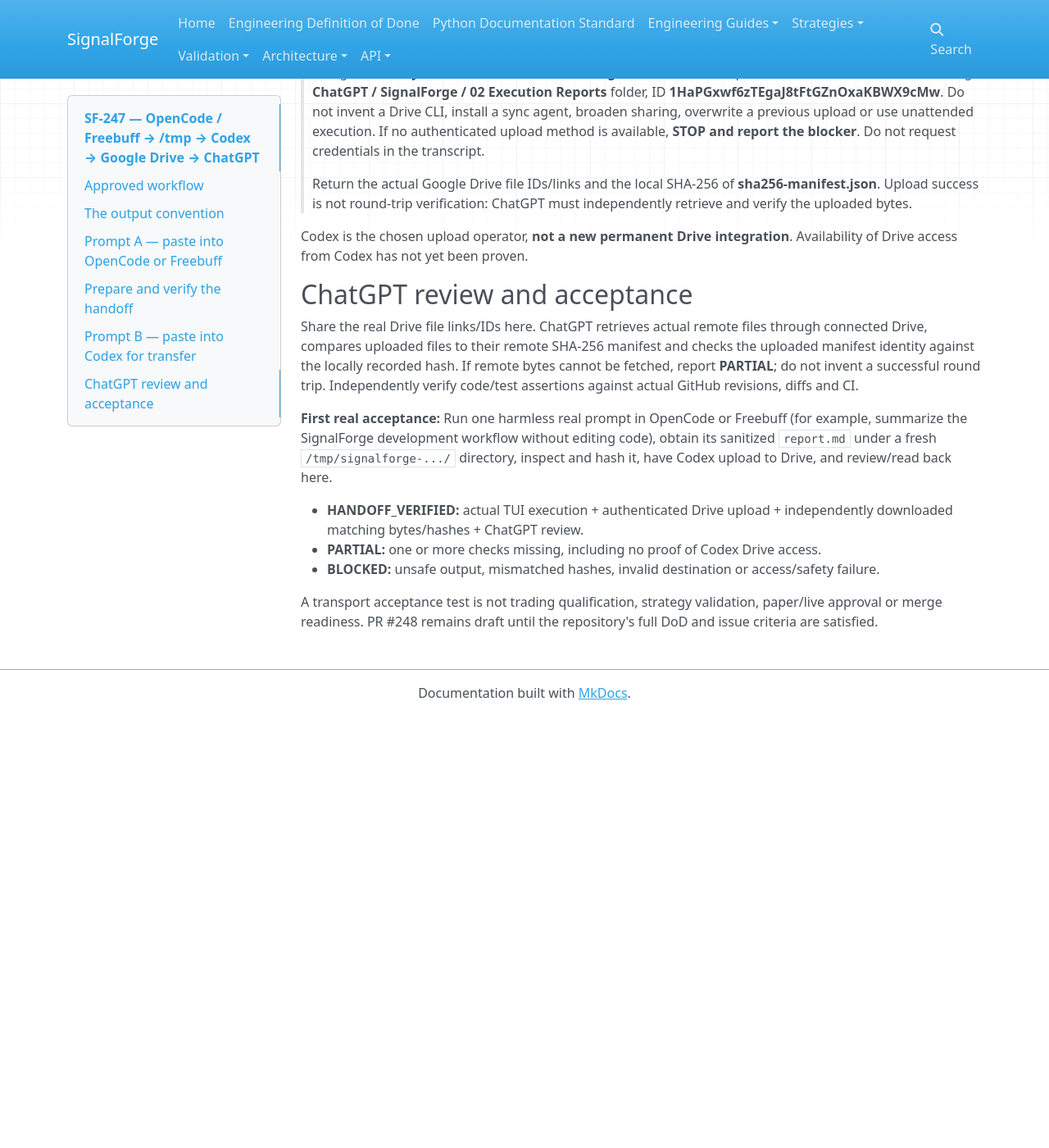
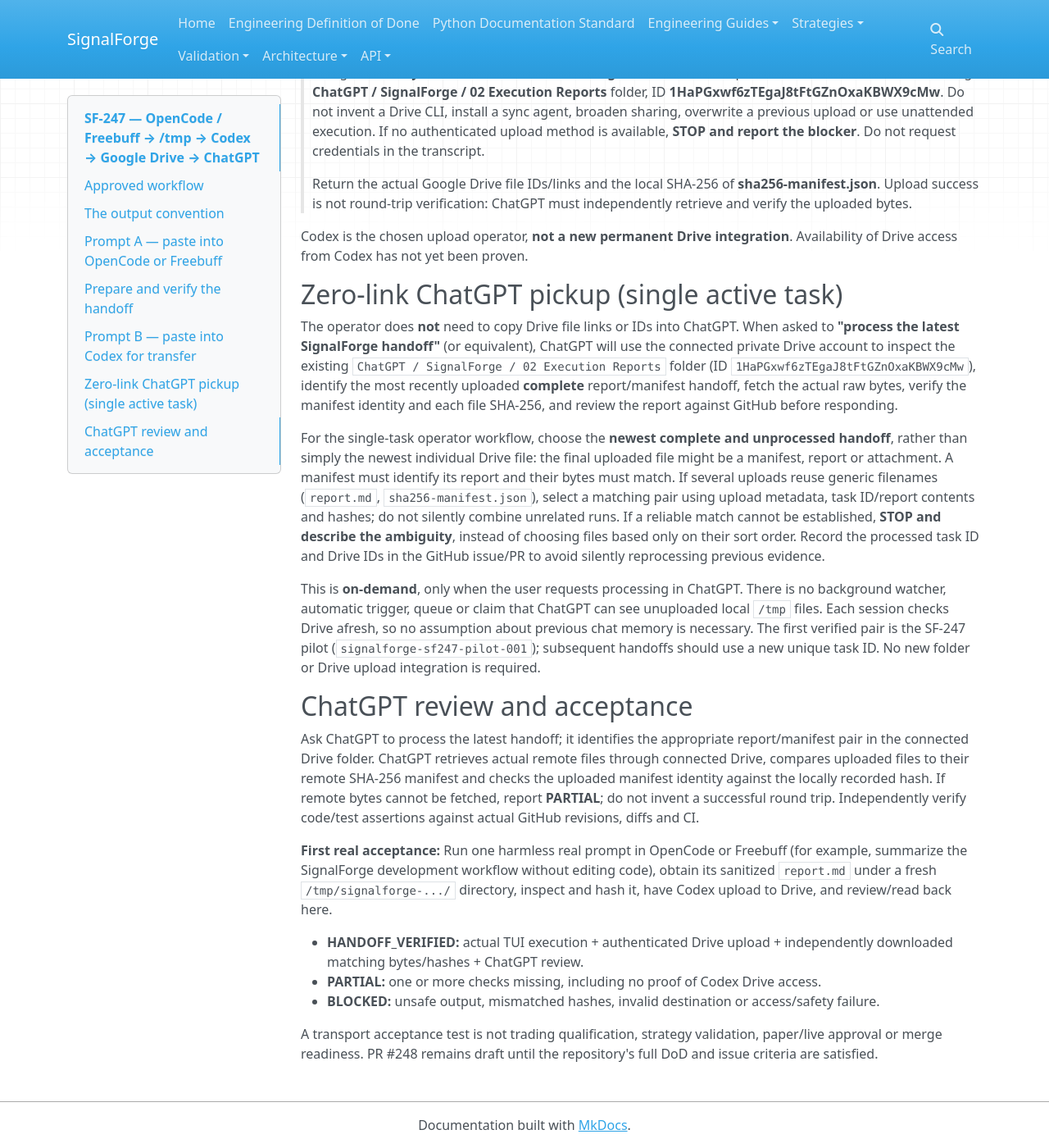
Before and after one commit to harishkamathuk/signalforge, an MkDocs documentation site: the page built from docs/operations/local-execution-handoff.md, in a window 1280 px wide and 1400 px high, scrolled down 1571 px. Shown: the whole window at 82% size. Built offline with MkDocs 1.6.1, drawn with Linux system fonts in a browser that asks for light colours; nearby versions of some CDN libraries; before the commit the page ends 2444 px from its top, so only the background shows below that.

Commit message:
SF-247: document zero-link on-demand latest complete Drive handoff retrieval

```diff
--- a/docs/operations/local-execution-handoff.md
+++ b/docs/operations/local-execution-handoff.md
@@ -45,9 +45,39 @@
 
 Codex is the chosen upload operator, **not a new permanent Drive integration**. Availability of Drive access from Codex has not yet been proven.
 
+## Zero-link ChatGPT pickup (single active task)
+
+The operator does **not** need to copy Drive file links or IDs into ChatGPT.
+When asked to **"process the latest SignalForge handoff"** (or equivalent),
+ChatGPT will use the connected private Drive account to inspect the existing
+`ChatGPT / SignalForge / 02 Execution Reports` folder (ID
+`1HaPGxwf6zTEgaJ8tFtGZnOxaKBWX9cMw`), identify the most recently
+uploaded **complete** report/manifest handoff, fetch the actual raw bytes,
+verify the manifest identity and each file SHA-256, and review the report
+against GitHub before responding.
+
+For the single-task operator workflow, choose the **newest complete and
+unprocessed handoff**, rather than simply the newest individual Drive file:
+the final uploaded file might be a manifest, report or attachment. A manifest
+must identify its report and their bytes must match. If several uploads reuse
+generic filenames (`report.md`, `sha256-manifest.json`), select a matching
+pair using upload metadata, task ID/report contents and hashes; do not
+silently combine unrelated runs. If a reliable match cannot be established,
+**STOP and describe the ambiguity**, instead of choosing files based only on
+their sort order. Record the processed task ID and Drive IDs in the GitHub
+issue/PR to avoid silently reprocessing previous evidence.
+
+This is **on-demand**, only when the user requests processing in ChatGPT.
+There is no background watcher, automatic trigger, queue or claim that
+ChatGPT can see unuploaded local `/tmp` files. Each session checks Drive
+afresh, so no assumption about previous chat memory is necessary.
+The first verified pair is the SF-247 pilot (`signalforge-sf247-pilot-001`);
+subsequent handoffs should use a new unique task ID. No new folder or
+Drive upload integration is required.
+
 ## ChatGPT review and acceptance
 
-Share the real Drive file links/IDs here. ChatGPT retrieves actual remote files through connected Drive, compares uploaded files to their remote SHA-256 manifest and checks the uploaded manifest identity against the locally recorded hash. If remote bytes cannot be fetched, report **PARTIAL**; do not invent a successful round trip. Independently verify code/test assertions against actual GitHub revisions, diffs and CI.
+Ask ChatGPT to process the latest handoff; it identifies the appropriate report/manifest pair in the connected Drive folder. ChatGPT retrieves actual remote files through connected Drive, compares uploaded files to their remote SHA-256 manifest and checks the uploaded manifest identity against the locally recorded hash. If remote bytes cannot be fetched, report **PARTIAL**; do not invent a successful round trip. Independently verify code/test assertions against actual GitHub revisions, diffs and CI.
 
 **First real acceptance:** Run one harmless real prompt in OpenCode or Freebuff (for example, summarize the SignalForge development workflow without editing code), obtain its sanitized `report.md` under a fresh `/tmp/signalforge-.../` directory, inspect and hash it, have Codex upload to Drive, and review/read back here.
 
```
